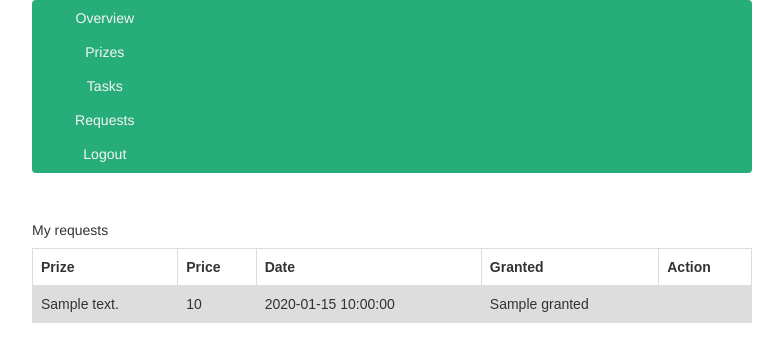
After one commit to skvaryk/pyt_semestral_project, a Flask app: template templates/pages/requests.html in a window 1280 px wide. The commit adds this page. Shown: the top 362 px of the page, without its empty margins (248-1031 px from the left). Run offline with Flask 2, Linux system fonts and the light colour scheme; the template is opened without the code that fills it: most values are stand-ins (such as "Sample title", 1, 10 or a date in 2020); parts of the project's set-up code (start-up, migrations or seed data) failed here and were passed over; some libraries are stand-ins or nearby versions.

Commit message:
added requests tab

```diff
--- a/app.py
+++ b/app.py
@@ -259,7 +259,6 @@ def users_assign_points(assignee_email):
     points = int(request.form['points'])
     reason = request.form['reason']
 
-    # resp_json = google_bp.session.get("/oauth2/v2/userinfo").json()
     resp_json = google.get('/oauth2/v2/userinfo').json()
     if not resp_json['email']:
         redirect('/logout')
@@ -272,6 +271,20 @@ def users_assign_points(assignee_email):
     return redirect("/users")
 
 
+@app.route('/requests/', methods=['GET'])
+@login_required
+def requests():
+    email = session['email']
+    user_requests = list(database_manager.get_requests(email))
+    for user_request in user_requests:
+        prize = database_manager.get_prize(user_request['prize_id'])
+        user_request['description'] = prize['description']
+        user_request['price'] = prize['price']
+        user_request['date'] = user_request['_id'].generation_time
+
+    return render_template('pages/requests.html', requests=user_requests)
+
+
 @app.errorhandler(InvalidClientIdError)
 def handle_error(e):
     print(e.message)
--- a/static/styles/default_style.css
+++ b/static/styles/default_style.css
@@ -25,7 +25,7 @@ tr:nth-child(even) {
 
 div.box {
     box-sizing: border-box;
-    width: 25%;
+    width: 20%;
     float: none;
     text-align: center;
 }
--- a/templates/layouts/main.html
+++ b/templates/layouts/main.html
@@ -29,6 +29,9 @@
             <a href="/tasks" class="btn nav-item mr-auto navbutton">Tasks</a>
         </div>
         <div class="box nav-item active">
+            <a href="/requests" class="btn nav-item mr-auto navbutton">Requests</a>
+        </div>
+        <div class="box nav-item active">
             <a href="/logout" class="btn nav-item mr-auto navbutton">Logout</a>
         </div>
     </nav>
--- /dev/null
+++ b/templates/pages/requests.html
@@ -0,0 +1,35 @@
+{% extends "layouts/main.html" %}
+{% block page_content %}
+<div class="col-lg-12 col-centered">
+
+
+    <h5> My requests </h5>
+    <table style="width:100%">
+        <tr>
+            <th>Prize</th>
+            <th>Price</th>
+            <th>Date</th>
+            <th>Granted</th>
+            <th>Action</th>
+        </tr>
+
+        {% for request in requests %}
+        <tr>
+            <td>{{ request['description'] }}</td>
+            <td>{{ request['price'] }}</td>
+            <td>{{ request['date'] }}</td>
+            <td>{{ request['granted'] }}</td>
+
+            <td>
+                {% if not request['granted'] %}
+                <form action="/requests/{{ request['_id'] }}/cancel" method="post">
+                    <button class="btn btn-primary" type="submit">Cancel</button>
+                </form>
+                {% endif %}
+            </td>
+        </tr>
+        {% endfor %}
+    </table>
+    <br>
+</div>
+{% endblock %}
```
Also changed, not shown: DatabaseManager.py (+6 -2 lines).
